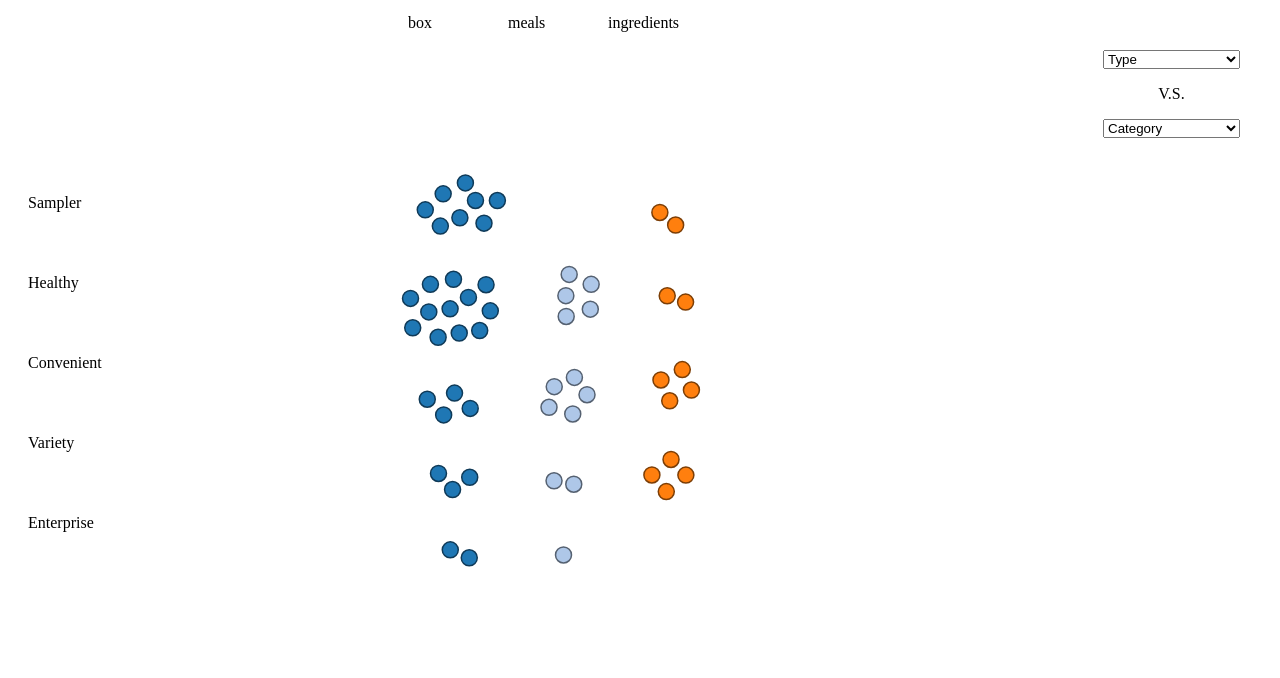
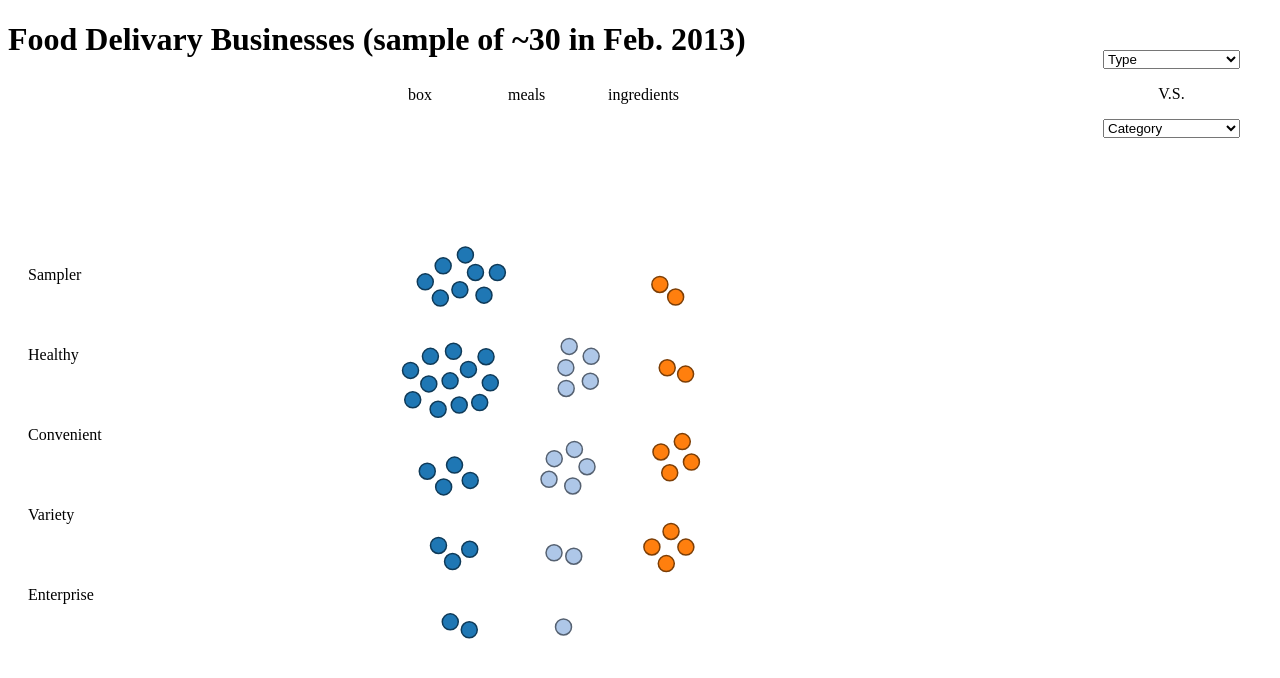
Before and after one commit to nemo/food_delivery_businesses, a plain HTML site: page index.html in a window 1280 px wide. Shown: the top 678 px of the page. Drawn offline with Linux system fonts and the light colour scheme.

Commit message:
Updated index.html

```diff
--- a/index.html
+++ b/index.html
@@ -39,6 +39,7 @@
 
   <body>
 
+    <h1>Food Delivary Businesses (sample of ~30 in Feb. 2013)</h1>
     <div id="desc">
       <h2 id="name">Title</h2>
       <p><a id="site" href="#">link</a></p>
```
